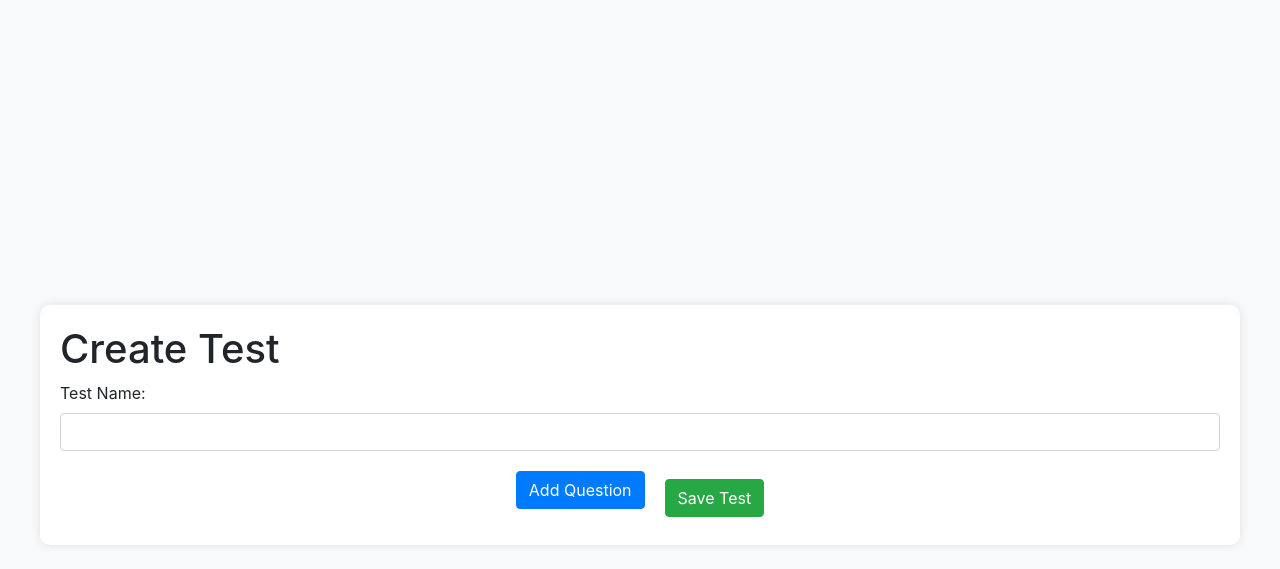
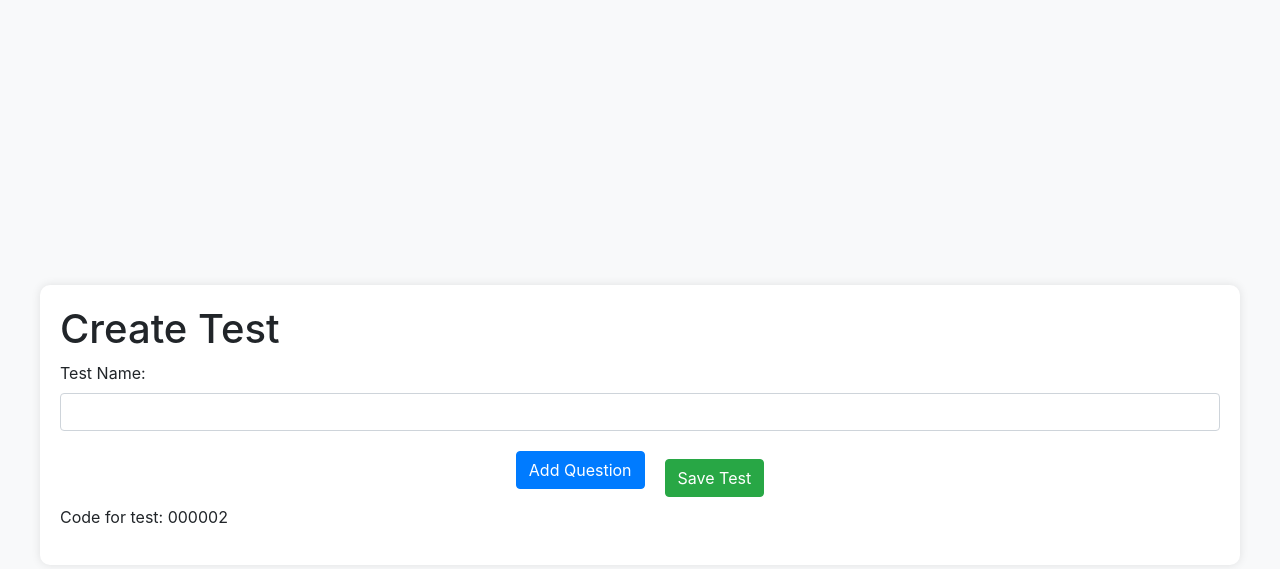
Before and after one commit to jaroslawroszyk/Testify, a Django app: page /create-test/ in a window 1280 px wide. Shown: the top 569 px of the page. Run offline with Django 5.2, Linux system fonts and the light colour scheme; tables that the repository leaves empty hold one stand-in row (values such as "Sample post"); some libraries are stand-ins or nearby versions.

Commit message:
fixed test code

```diff
--- a/testify/app/templates/app/create_test.html
+++ b/testify/app/templates/app/create_test.html
@@ -15,10 +15,14 @@
         <input type="text" id="test_name" name="test_name" class="form-control" required>
       </div>
       <div id="questions-container">
+        <!-- Container for dynamically adding questions -->
       </div>
       <div class="button-container">
         <button type="button" onclick="addQuestion()" class="btn btn-primary mb-3">Add Question</button>
         <button type="submit" class="btn btn-success">Save Test</button>
+      </div>
+      <div class="code-container">
+        <p>Code for test: {{ test_code }}</p>
       </div>
     </form>
   </div>
--- a/testify/app/views/create_test.py
+++ b/testify/app/views/create_test.py
@@ -3,19 +3,33 @@ from ..models import Test, Question, Answer
 
 def create_test_view(request):
     if request.method == 'POST':
+        # Retrieve test name from form
         test_name = request.POST.get('test_name')
+        # Create a new test
         test = Test.objects.create(name=test_name)
+
+        # Process each question and its answers
         for key, value in request.POST.items():
             if key.startswith('question_'):
                 question_text = value
                 question = Question.objects.create(test=test, question_text=question_text)
+
+                # Add answers for this question
                 for i in range(1, 5):
                     answer_text = request.POST.get(f'answer_{key.split("_")[1]}_{i}')
-                    if answer_text is not None and answer_text.strip():
+                    if answer_text is not None and answer_text.strip():  # Check if answer text is not None and not empty
                         is_correct = request.POST.get(f'is_correct_{key.split("_")[1]}_{i}', False)
-                        is_correct = is_correct == 'true'
+                        # Convert is_correct to boolean
+                        is_correct = is_correct == 'true'  # Convert to boolean value
                         Answer.objects.create(question=question, answer_text=answer_text, is_correct=is_correct)
 
-        return redirect('index')
+        # Get the ID of the created test and format it as a 6-digit string
+        test_code = str(test.id).zfill(6)
+
     else:
-        return render(request, 'app/create_test.html')
+        # Get the ID of the next test to be inserted and format it as a 6-digit string
+        next_test_id = Test.objects.latest('id').id + 1
+        test_code = str(next_test_id).zfill(6)
+
+    # Pass the test code to the template
+    return render(request, 'app/create_test.html', {'test_code': test_code})
```
